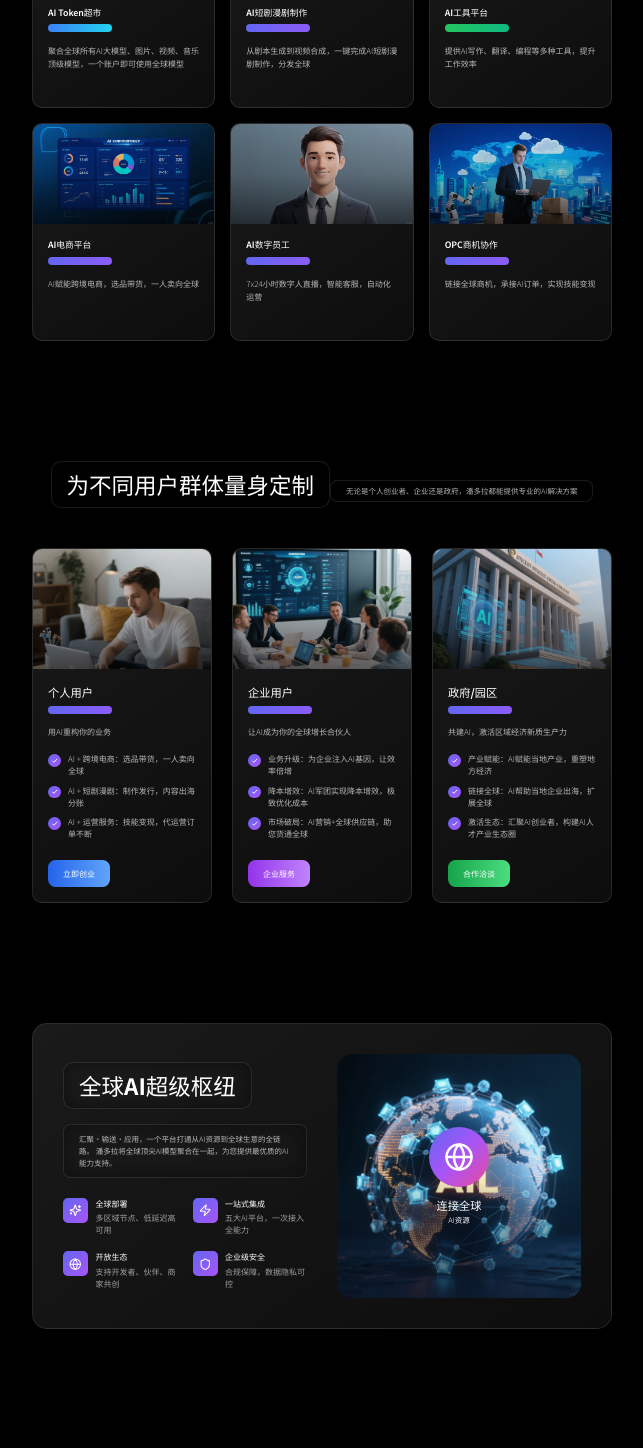
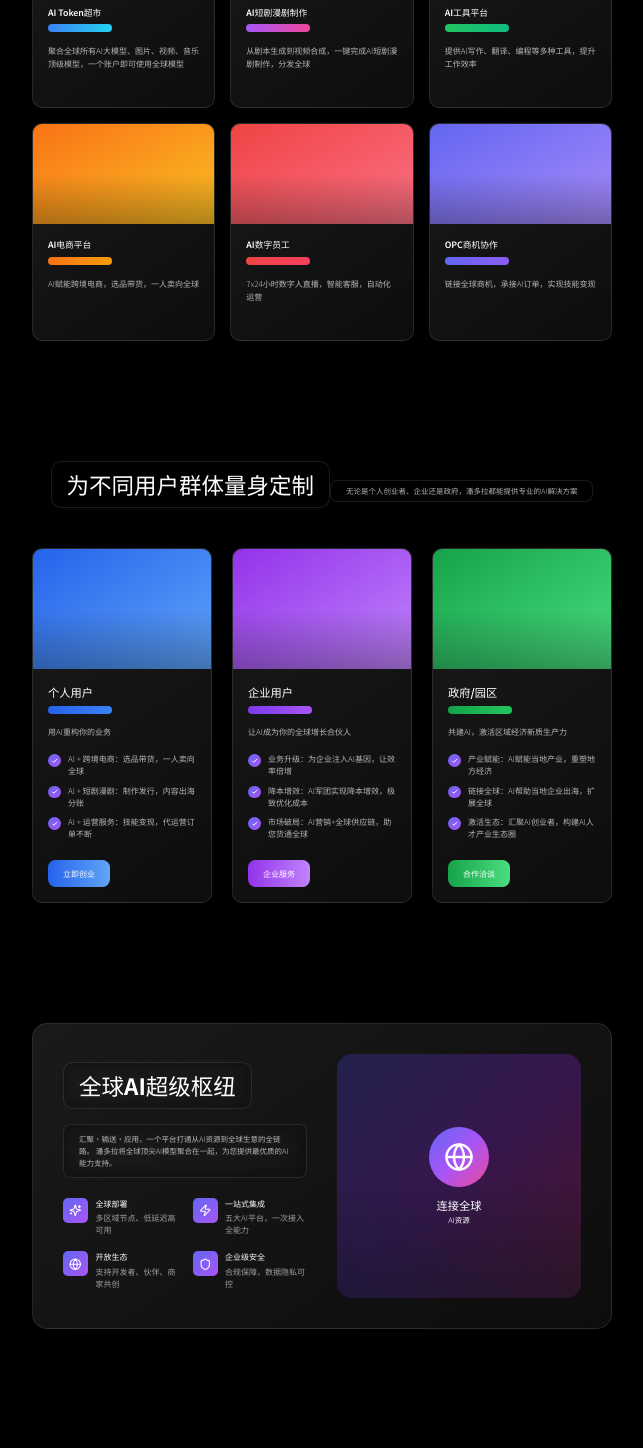
Before and after one commit to baiguoxiang/pandora-ai-platform, a React (Vite) app: page /#/ in a window 1280 px wide. Shown: the part 720-2168 px from the top of the page, without its empty margins (318-961 px from the left). Built offline with nearby package versions, Linux system fonts and the light colour scheme.

Commit message:
彻底移除所有图片，改用纯CSS渐变背景，确保无黑底白色箭头占位图

```diff
--- a/src/components/PlatformCard.tsx
+++ b/src/components/PlatformCard.tsx
@@ -1,4 +1,3 @@
-import { useState } from 'react';
 import { ShoppingCart, Film, Wrench, Store, Users, Globe, LucideIcon } from 'lucide-react';
 
 interface PlatformCardProps {
@@ -6,7 +5,6 @@ interface PlatformCardProps {
   description: string;
   icon: string;
   color: string;
-  image: string;
 }
 
 const iconMap: Record<string, LucideIcon> = {
@@ -20,10 +18,10 @@ const iconMap: Record<string, LucideIcon> = {
 
 const gradientMap: Record<string, string> = {
   'from-blue-500 to-cyan-400': 'linear-gradient(to right, #3B82F6, #22D3EE)',
-  'from-pink-500 to-purple-400': 'linear-gradient(to right, #EC4899, #A855F7)',
-  'from-amber-500 to-orange-400': 'linear-gradient(to right, #F59E0B, #F97316)',
+  'from-purple-500 to-pink-400': 'linear-gradient(to right, #A855F7, #EC4899)',
   'from-green-500 to-emerald-400': 'linear-gradient(to right, #22C55E, #10B981)',
-  'from-rose-500 to-pink-400': 'linear-gradient(to right, #F43F5E, #EC4899)',
+  'from-orange-500 to-amber-400': 'linear-gradient(to right, #F97316, #F59E0B)',
+  'from-red-500 to-rose-400': 'linear-gradient(to right, #EF4444, #F43F5E)',
   'from-indigo-500 to-violet-400': 'linear-gradient(to right, #6366F1, #8B5CF6)',
 };
 
@@ -31,24 +29,13 @@ const getGradientColor = (color: string) => {
   return gradientMap[color] || 'linear-gradient(to right, #6366F1, #8B5CF6)';
 };
 
-const PlatformCard = ({ name, description, icon: iconName, color, image }: PlatformCardProps) => {
-  const [imageLoaded, setImageLoaded] = useState(true);
+const PlatformCard = ({ name, description, icon: iconName, color }: PlatformCardProps) => {
+  const IconComponent = iconMap[iconName] || Globe;
 
   return (
     <div className="group relative bg-gradient-card backdrop-blur-sm rounded-2xl overflow-hidden border border-white/10 hover:border-white/20 transition-all duration-300 hover:-translate-y-2">
-      <div className="relative h-40 overflow-hidden">
-        {imageLoaded && (
-          <img
-            src={image}
-            alt={name}
-            className="w-full h-full object-cover transition-transform duration-500 group-hover:scale-110"
-            onError={() => setImageLoaded(false)}
-          />
-        )}
-        {!imageLoaded && (
-          <div className={`w-full h-full bg-gradient-to-br ${color}`} />
-        )}
-        <div className="absolute inset-0 bg-gradient-to-t from-black/60 via-black/20 to-transparent" />
+      <div className={`relative h-40 bg-gradient-to-br ${color}`}>
+        <div className="absolute inset-0 bg-gradient-to-t from-black/30 via-transparent to-transparent" />
       </div>
 
       <div className="relative p-6">
--- a/src/components/UserSegmentCard.tsx
+++ b/src/components/UserSegmentCard.tsx
@@ -1,4 +1,3 @@
-import { useState } from 'react';
 import { User, Building, Landmark, LucideIcon } from 'lucide-react';
 import { Link } from 'react-router-dom';
 
@@ -9,7 +8,6 @@ interface UserSegmentCardProps {
   features: string[];
   cta: string;
   color: string;
-  image: string;
 }
 
 const iconMap: Record<string, LucideIcon> = {
@@ -19,6 +17,9 @@ const iconMap: Record<string, LucideIcon> = {
 };
 
 const gradientMap: Record<string, string> = {
+  'from-blue-600 to-blue-400': 'linear-gradient(to right, #2563EB, #3B82F6)',
+  'from-purple-600 to-purple-400': 'linear-gradient(to right, #7C3AED, #A855F7)',
+  'from-green-600 to-green-400': 'linear-gradient(to right, #16A34A, #22C55E)',
   'from-blue-500 to-cyan-400': 'linear-gradient(to right, #3B82F6, #22D3EE)',
   'from-pink-500 to-purple-400': 'linear-gradient(to right, #EC4899, #A855F7)',
   'from-amber-500 to-orange-400': 'linear-gradient(to right, #F59E0B, #F97316)',
@@ -31,24 +32,13 @@ const getGradientColor = (color: string) => {
   return gradientMap[color] || 'linear-gradient(to right, #6366F1, #8B5CF6)';
 };
 
-const UserSegmentCard = ({ title, subtitle, icon: iconName, features, cta, color, image }: UserSegmentCardProps) => {
-  const [imageLoaded, setImageLoaded] = useState(true);
+const UserSegmentCard = ({ title, subtitle, icon: iconName, features, cta, color }: UserSegmentCardProps) => {
+  const IconComponent = iconMap[iconName] || User;
 
   return (
     <div className="group relative bg-gradient-card backdrop-blur-sm rounded-2xl overflow-hidden border border-white/10 hover:border-white/20 transition-all duration-300">
-      <div className="relative h-48 overflow-hidden">
-        {imageLoaded && (
-          <img
-            src={image}
-            alt={title}
-            className="w-full h-full object-cover transition-transform duration-500 group-hover:scale-110"
-            onError={() => setImageLoaded(false)}
-          />
-        )}
-        {!imageLoaded && (
-          <div className={`w-full h-full bg-gradient-to-br ${color}`} />
-        )}
-        <div className="absolute inset-0 bg-gradient-to-t from-black/60 via-black/20 to-transparent" />
+      <div className={`relative h-48 bg-gradient-to-br ${color}`}>
+        <div className="absolute inset-0 bg-gradient-to-t from-black/30 via-transparent to-transparent" />
       </div>
 
       <div className="relative p-6">
--- a/src/pages/HomePage.tsx
+++ b/src/pages/HomePage.tsx
@@ -1,4 +1,3 @@
-import { useState } from 'react';
 import { Link } from 'react-router-dom';
 import { ArrowRight, Sparkles, Zap, Shield, Globe } from 'lucide-react';
 import PlatformCard from '../components/PlatformCard';
@@ -6,7 +5,6 @@ import UserSegmentCard from '../components/UserSegmentCard';
 import { platforms, userSegments } from '../data/mockData';
 
 const HomePage = () => {
-  const [networkImageLoaded, setNetworkImageLoaded] = useState(true);
   const stats = [
     { value: '1000+', label: 'AI模型' },
     { value: '10万+', label: '创业者' },
@@ -160,19 +158,8 @@ const HomePage = () => {
                 </div>
               </div>
               <div className="relative">
-                <div className="relative w-full aspect-square max-w-lg mx-auto rounded-3xl overflow-hidden">
-                  {networkImageLoaded && (
-                    <img
-                      src="images/global-network.jpg"
-                      alt="全球AI网络"
-                      className="w-full h-full object-cover"
-                      onError={() => setNetworkImageLoaded(false)}
-                    />
-                  )}
-                  {!networkImageLoaded && (
-                    <div className="w-full h-full bg-gradient-to-br from-indigo-900/50 to-purple-900/50" />
-                  )}
-                  <div className="absolute inset-0 bg-gradient-to-t from-[#0A1628]/80 via-transparent to-transparent" />
+                <div className="relative w-full aspect-square max-w-lg mx-auto rounded-3xl overflow-hidden bg-gradient-to-br from-indigo-900/50 via-purple-900/50 to-pink-900/50">
+                  <div className="absolute inset-0 bg-gradient-to-t from-[#0A1628]/50 via-transparent to-transparent" />
                   <div className="absolute inset-0 flex items-center justify-center">
                     <div className="text-center">
                       <div className="w-24 h-24 rounded-full bg-gradient-to-br from-indigo-500 via-purple-500 to-pink-500 flex items-center justify-center mx-auto mb-4 animate-float">
```
